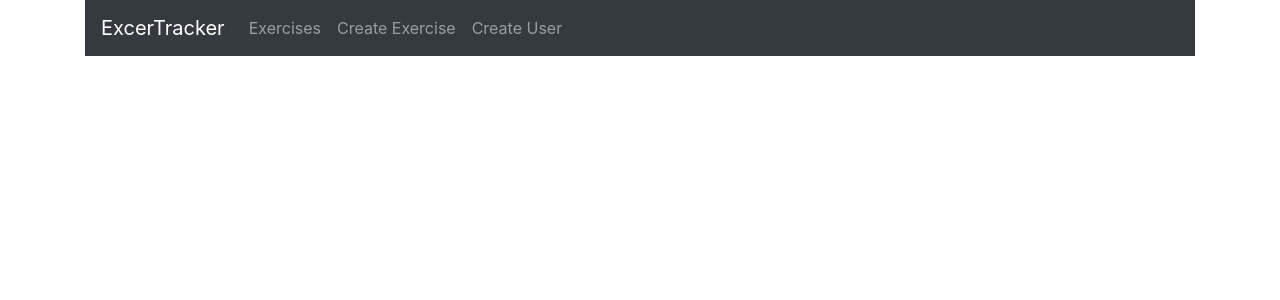
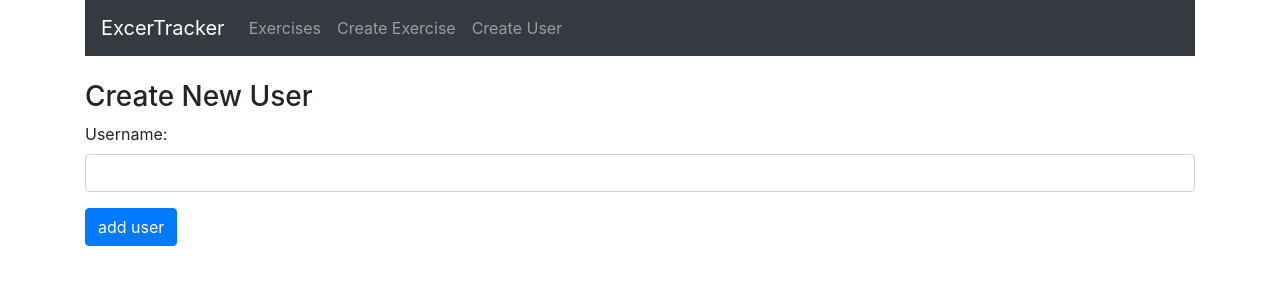
Before and after one commit to ItuTheGoat/excertracker, a React (Create React App) app: page /user in a window 1280 px wide. Shown: the top 300 px of the page. Built offline with nearby package versions, Linux system fonts and the light colour scheme; the HTML template or start-up script is replaced by a standard one.

Commit message:
Front end and Backend done
Now to link them up

```diff
--- a/src/components/createExercise.js
+++ b/src/components/createExercise.js
@@ -26,21 +26,18 @@
     this.setState({
       username: e.target.value,
     });
-    console.log(this.state.username);
   };
 
   onChangeDescription = (e) => {
     this.setState({
       description: e.target.value,
     });
-    console.log(this.state.description);
   };
 
   onChangeDuration = (e) => {
     this.setState({
       duration: e.target.value,
     });
-    console.log(this.state.duration);
   };
 
   onChangeDate = (date) => {
@@ -52,13 +49,15 @@
   onSubmit = (e) => {
     e.preventDefault();
 
+    const { username, description, duration, date } = this.state;
+
     const exercise = {
-      username: this.state.username,
-      description: this.state.description,
-      duration: this.state.duration,
-      date: this.state.date,
+      username,
+      description,
+      duration,
+      date,
     };
-    // console.log(exercise);
+    console.log(exercise);
     // Gets the current page and redirects to here after the method runs
     window.location = "/";
   };
--- a/src/components/createUser.js
+++ b/src/components/createUser.js
@@ -1,7 +1,53 @@
 import React, { Component } from "react";
 
 export default class CreateUser extends Component {
+  constructor(props) {
+    super(props);
+
+    this.state = {
+      username: "",
+    };
+  }
+
+  onChangeUsername = (e) => {
+    this.setState({
+      username: e.target.value,
+    });
+  };
+
+  onSubmit = (e) => {
+    e.preventDefault();
+
+    const { username } = this.state;
+
+    const user = {
+      username,
+    };
+    console.log(user);
+    // Gets the current page and redirects to here after the method runs
+    this.setState({ username: "" });
+  };
+
   render() {
-    return <div></div>;
+    return (
+      <div>
+        <h3>Create New User</h3>
+        <form onSubmit={this.onSubmit}>
+          <div className="form-group">
+            <label>Username: </label>
+            <input
+              type="text"
+              required
+              value={this.state.username}
+              onChange={this.onChangeUsername}
+              className="form-control"
+            />
+          </div>
+          <div className="form-group">
+            <input type="submit" value="add user" className="btn btn-primary" />
+          </div>
+        </form>
+      </div>
+    );
   }
 }
```
